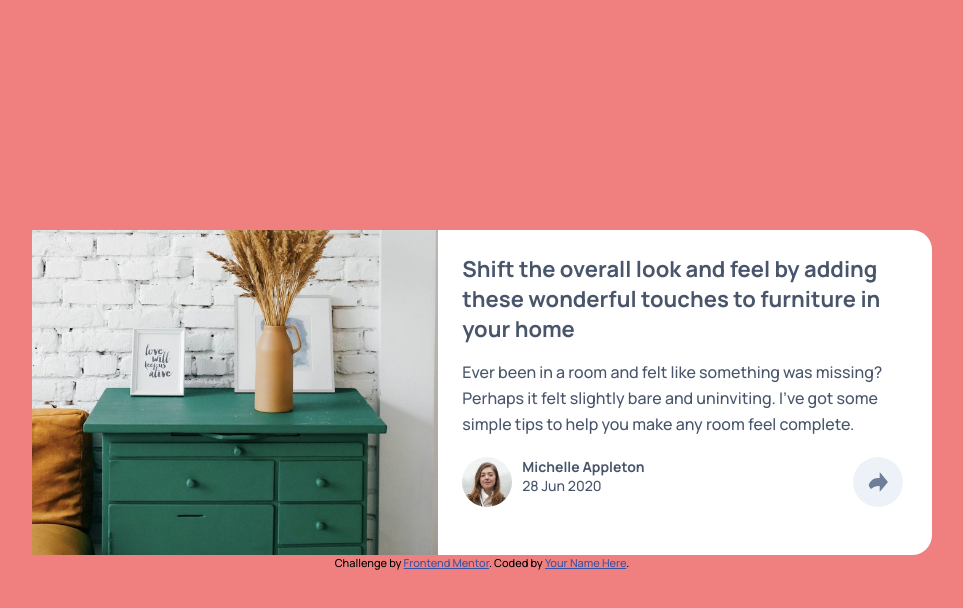
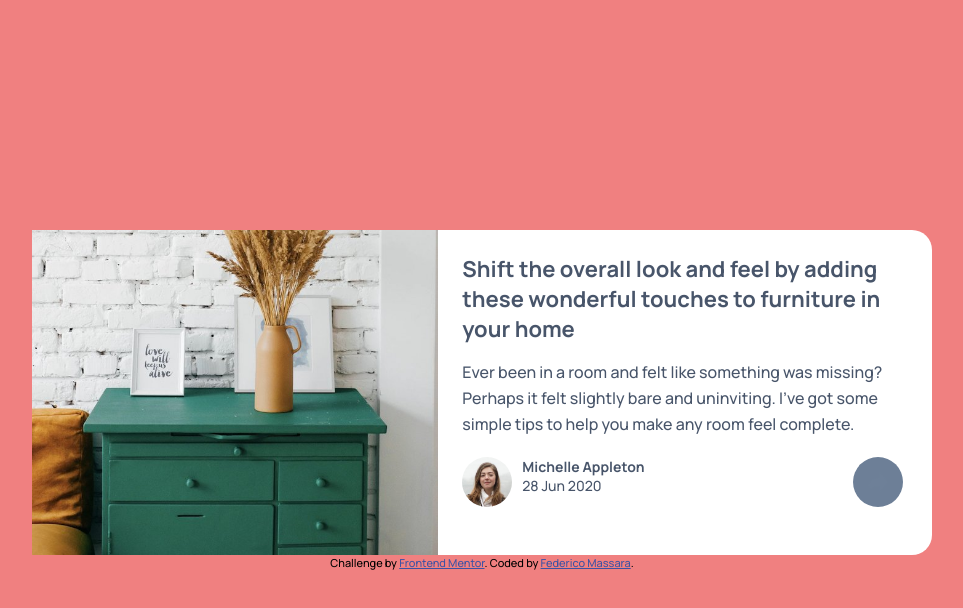
Before and after one commit to femas1/article-preview-component, a plain HTML site: page index.html in a window 1280 px wide. Both pictures are taken after a click on the picture 1036 px from the left and 482 px from the top of the page. Shown: the whole page, without its empty margins (158-1121 px from the left). Drawn offline with Linux system fonts and the light colour scheme.

Commit message:
added basic js

```diff
--- a/index.html
+++ b/index.html
@@ -44,7 +44,7 @@
         <div class="user__user__name">Michelle Appleton</div>
         <div class="user__user__date">28 Jun 2020</div>
       </div>
-      <img src="images/icon-share.svg" alt="share-icon" class="user__share">
+      <img src="images/icon-share.svg" alt="share-icon" class="user__share filter-green">
         </div>
 
         <div class="share-popup">
@@ -58,7 +58,7 @@
 
   <div class="attribution">
     Challenge by <a href="https://www.frontendmentor.io?ref=challenge" target="_blank">Frontend Mentor</a>.
-    Coded by <a href="#">Your Name Here</a>.
+    Coded by <a href="#">Federico Massara</a>.
   </div>
 </body>
 </html>
--- a/script.js
+++ b/script.js
@@ -1 +1,7 @@
-alert("mr white")
+const shareBtn = document.querySelector('.user__share');
+const sharePopup = document.querySelector('.share-popup');
+
+shareBtn.addEventListener('mouseenter', () => {
+    shareBtn.style.backgroundColor = "hsl(214, 17%, 51%)"
+
+})
--- a/style.css
+++ b/style.css
@@ -56,6 +56,7 @@ body {
     background-color: hsl(210, 46%, 95%);
     margin-right: 5px;
     cursor: pointer;
+
 }
 
 .user__user {
```
